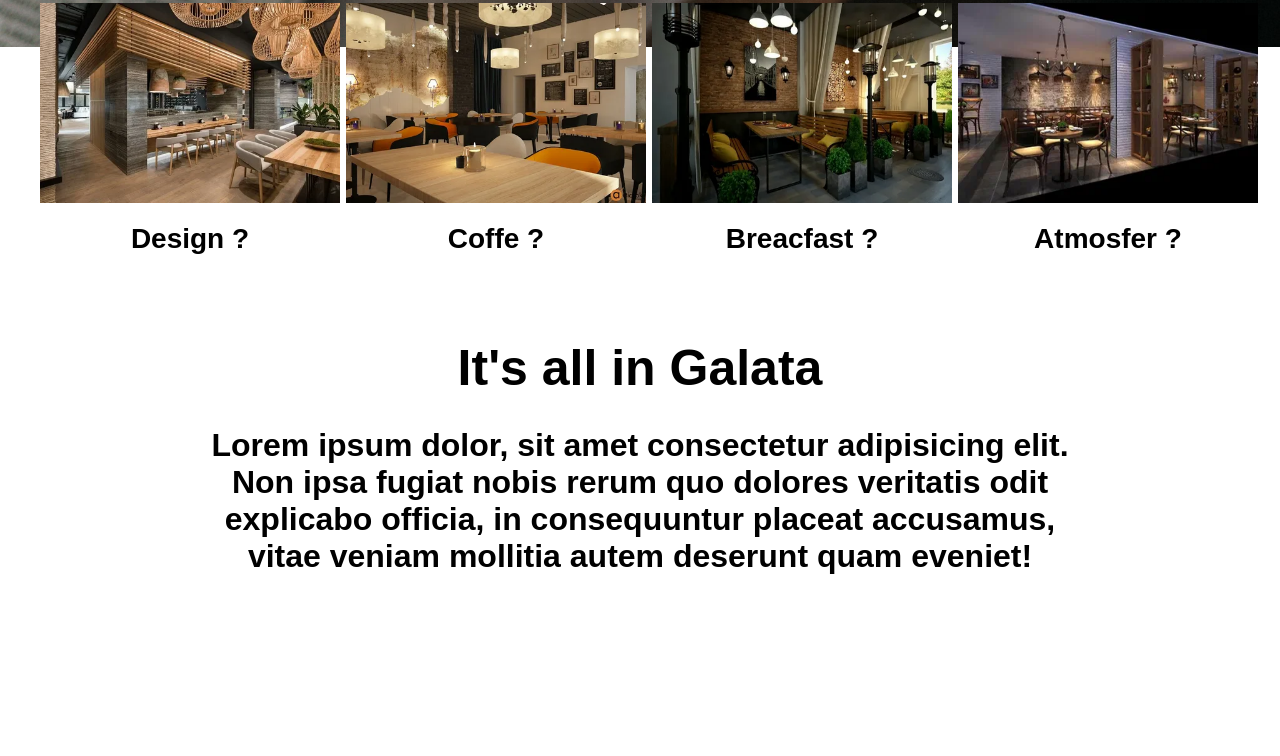
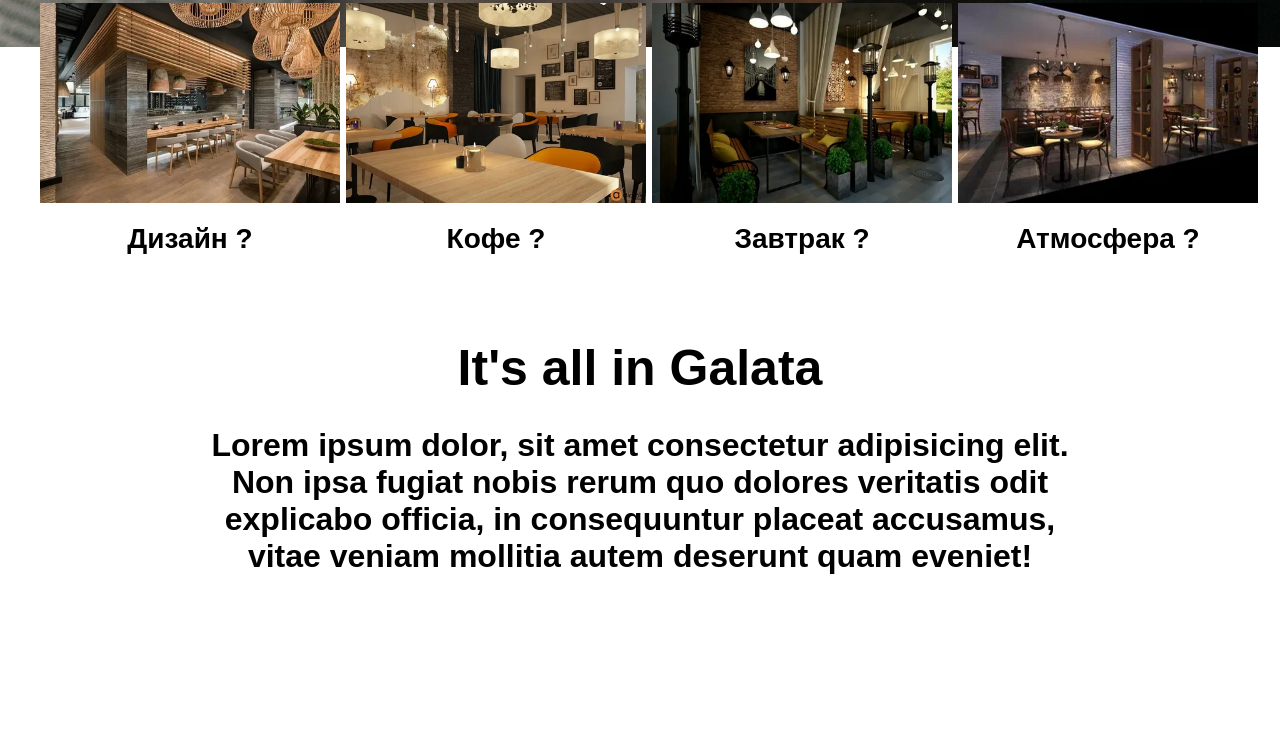
Before and after one commit to sen1or0dio/Galata.github.io, a plain HTML site: page index.html in a window 1280 px wide. Shown: the part 753-1509 px from the top of the page. Drawn offline with Linux system fonts and the light colour scheme.

Commit message:
Update index.html

```diff
--- a/index.html
+++ b/index.html
@@ -29,19 +29,19 @@
                 <div class="content--wallpaper--block">
                     <div class="wallpaper--img--h1">
                         <img class="wallpaper--img" src="wallpaper_1.jpg" alt="">
-                        <h1 class="wallpaper--h1">Design ?</h1>
+                        <h1 class="wallpaper--h1">Дизайн ?</h1>
                     </div>
                     <div class="wallpaper--img--h1">
                         <img class="wallpaper--img" src="wallpaper_2.jpg" alt="">
-                        <h1 class="wallpaper--h1">Coffe ?</h1>
+                        <h1 class="wallpaper--h1">Кофе ?</h1>
                     </div>
                     <div class="wallpaper--img--h1">
                         <img class="wallpaper--img wallpaper--breacfast" src="wallpaper_3.jpg" alt="">
-                        <h1 class="wallpaper--h1 wallpaper--breacfast">Breacfast ?</h1>
+                        <h1 class="wallpaper--h1 wallpaper--breacfast">Завтрак ?</h1>
                     </div>
                     <div class="wallpaper--img--h1">
                         <img class="wallpaper--img" src="wallpaper_4.jpg" alt="">
-                        <h1 class="wallpaper--h1">Atmosfer ?</h1>
+                        <h1 class="wallpaper--h1">Атмосфера ?</h1>
                     </div>
                 </div>
             </div>
```
